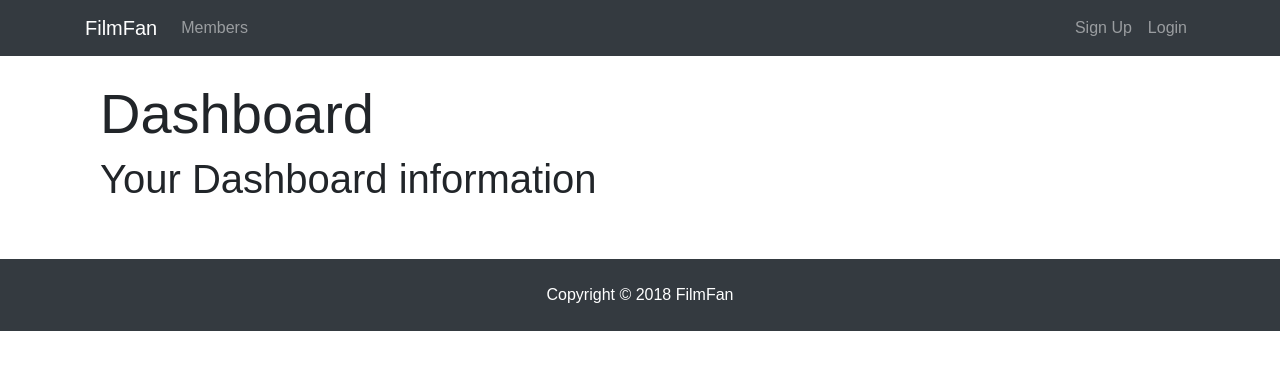
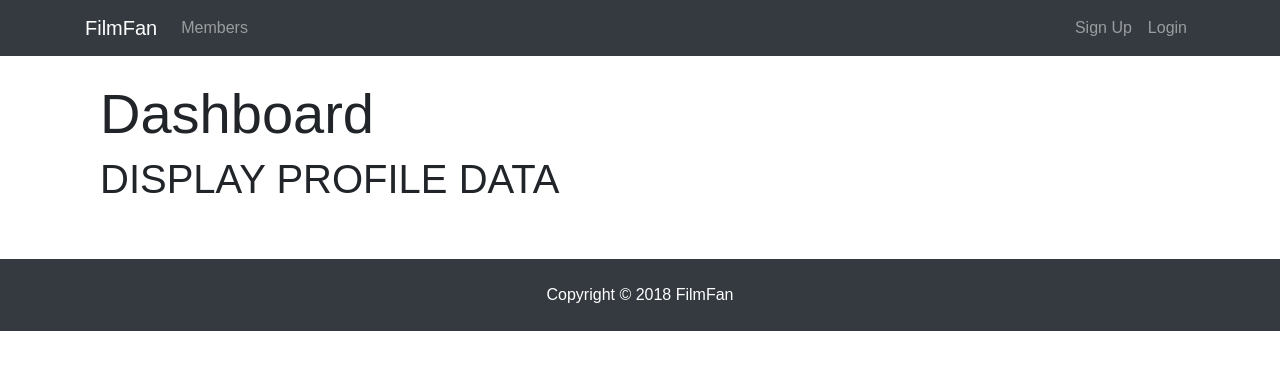
Before and after one commit to juliankohlman/film-fan, a React (Create React App) app in the folder client/: page /dashboard in a window 1280 px wide. Shown: the top 370 px of the page. Built offline with nearby package versions, Linux system fonts and the light colour scheme; no server answers.

Commit message:
Add logic for Logged in user that has not setup profile yet

```diff
--- a/client/src/components/dashboard/Dashboard.js
+++ b/client/src/components/dashboard/Dashboard.js
@@ -1,7 +1,8 @@
 import React, { Component } from 'react';
+import Loading from '../helpers/Loading';
+import { Link } from 'react-router-dom';
 import { connect } from 'react-redux';
 import { getProfile } from '../../actions/profile';
-import Loading from '../helpers/Loading';
 
 class Dashboard extends Component {
 	// immediately get the profile
@@ -18,7 +19,20 @@ class Dashboard extends Component {
 		if (profile === null || loading) {
 			dashboardData = <Loading />;
 		} else {
-			dashboardData = <h1>Your Dashboard information</h1>;
+			// does user have a profile?
+			if (!!Object.entries(user)) {
+				dashboardData = <h1>DISPLAY PROFILE DATA</h1>;
+			} else {
+				dashboardData = (
+					<div>
+						<p className="lead text-muted">Welcome {user.name}</p>{' '}
+						<p>Let's get started on your profile with some info!</p>
+						<Link to="/create-profile" className="btn btn-lg btn-info">
+							Create Profile
+						</Link>
+					</div>
+				);
+			}
 		}
 
 		return (
```
